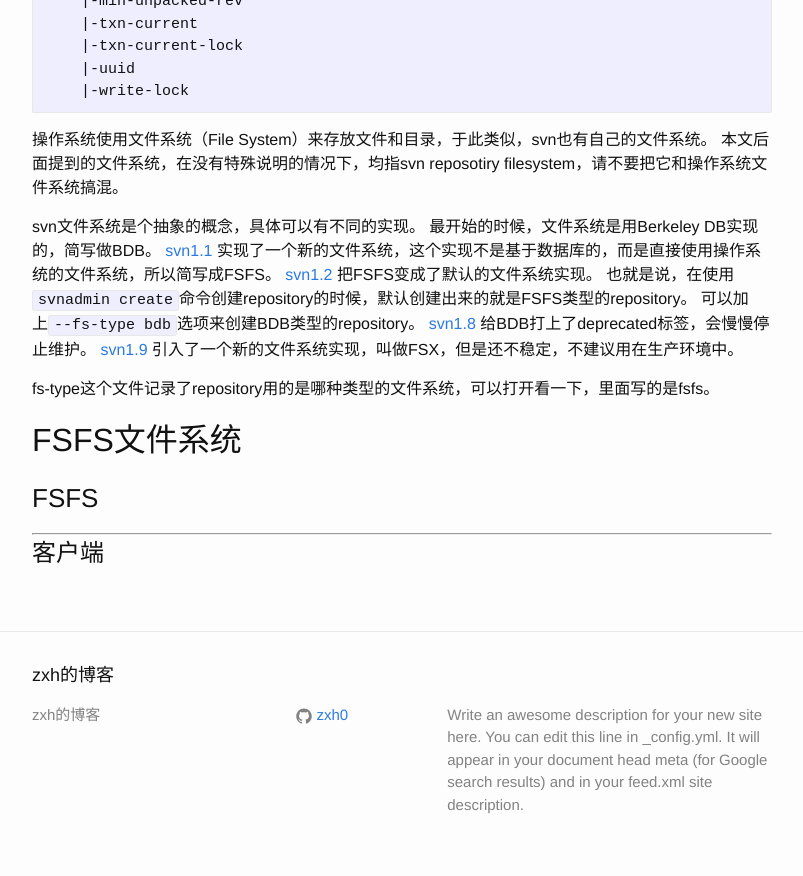
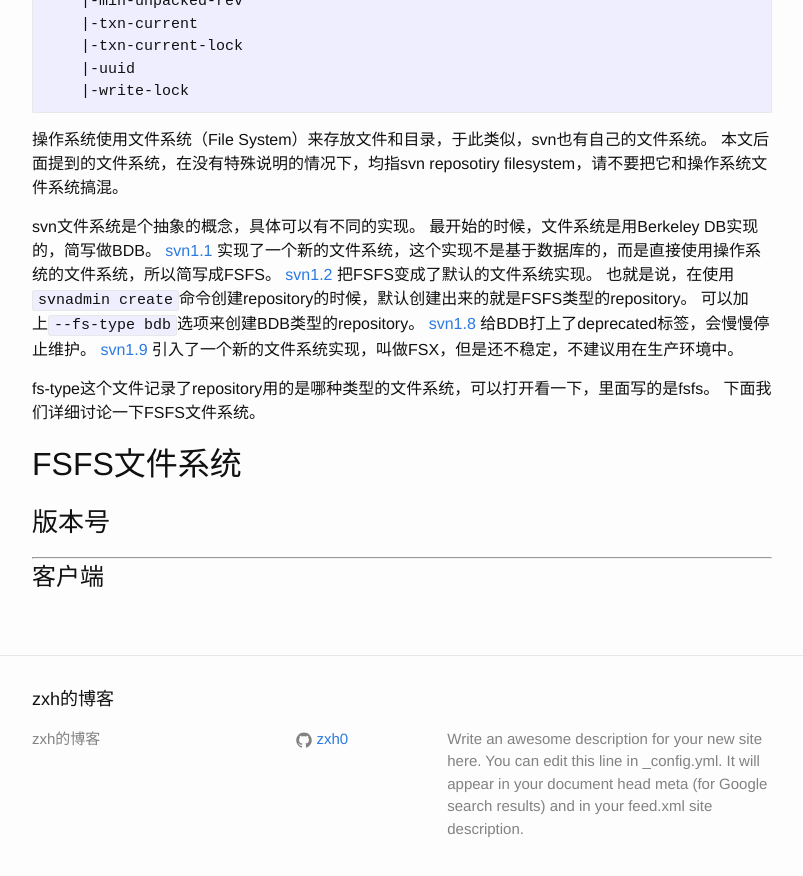
Before and after one commit to 777404/myblog, a Jekyll site: the page built from blog/_posts/2015-11-12-how-svn-works.md, in a window 1280 px wide and 900 px high, scrolled down 2215 px. Shown: the top 876 px of the window, without its empty margins (238-1041 px from the left). Built offline with Jekyll 4.4.1, drawn with Linux system fonts in a browser that asks for light colours; Markdown is read by kramdown in place of the engine named in the settings.

Commit message:
save work

```diff
--- a/blog/_posts/how-svn-works/server/01-repo-structure.md
+++ b/blog/_posts/how-svn-works/server/01-repo-structure.md
@@ -98,3 +98,4 @@ svn文件系统是个抽象的概念，具体可以有不同的实现。
 引入了一个新的文件系统实现，叫做FSX，但是还不稳定，不建议用在生产环境中。
 
 fs-type这个文件记录了repository用的是哪种类型的文件系统，可以打开看一下，里面写的是fsfs。
+下面我们详细讨论一下FSFS文件系统。
--- a/blog/_posts/how-svn-works/server/02-fsfs-structure.md
+++ b/blog/_posts/how-svn-works/server/02-fsfs-structure.md
@@ -1,3 +1,3 @@
 ## FSFS文件系统
 
-### FSFS
+### 版本号
```
